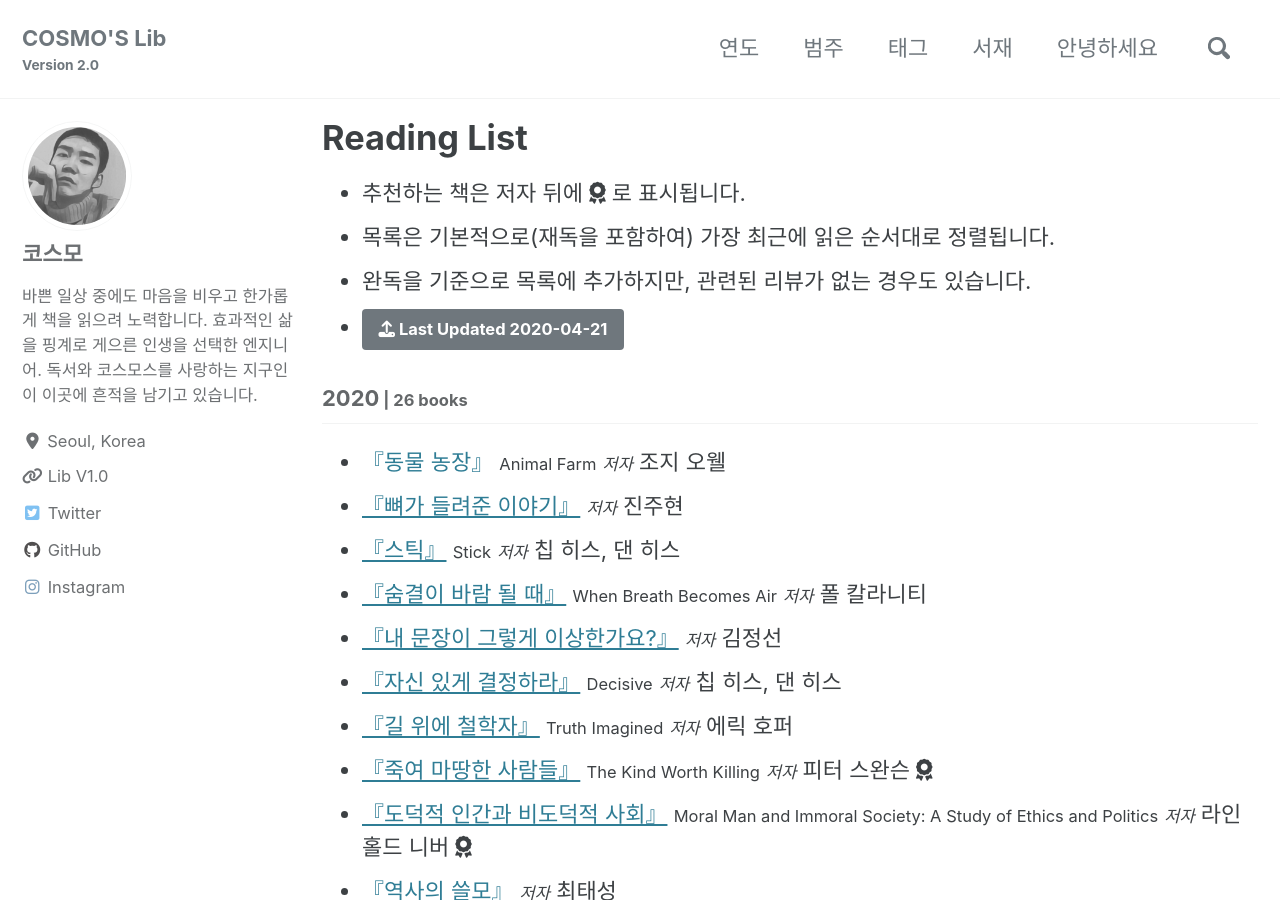
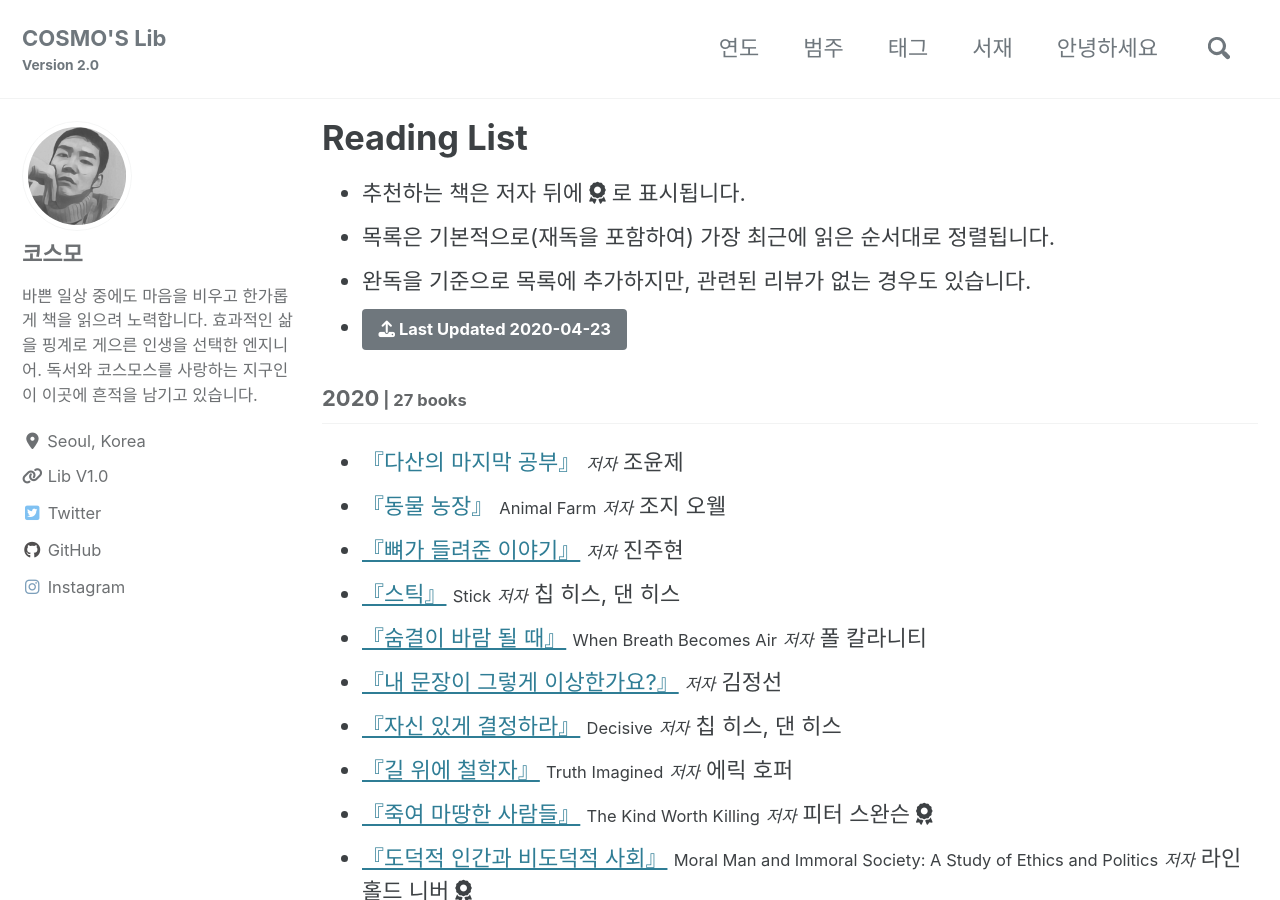
Before and after one commit to deftone2000/cosmo-s-archive, a Jekyll site: the page built from _pages/reading-list.html, in a window 1280 px wide and 900 px high. Built offline with Jekyll 4.4.1, drawn with Linux system fonts in a browser that asks for light colours; cached includes are drawn as plain includes; nearby versions of some CDN libraries; comment, search, counter and statistics services are not loaded; a style sheet for code colours, icons or effects is not loaded.

Commit message:
no message

```diff
--- a/_data/reading.yml
+++ b/_data/reading.yml
@@ -1,7 +1,17 @@
-lastupdate: 2020-04-21
+lastupdate: 2020-04-23
 list:
   - year: "2020"
     books:
+
+      - title: "다산의 마지막 공부"
+        ori_title:
+        author: 조윤제
+        post_title:
+        cover: https://img.ridicdn.net/cover/2167000279/xxlarge
+        trans:
+        pub: 청림출판
+        pub_info: 2018.12.11. 종이책 출간
+        post_link:
 
       - title: "동물 농장"
         ori_title: Animal Farm
```
